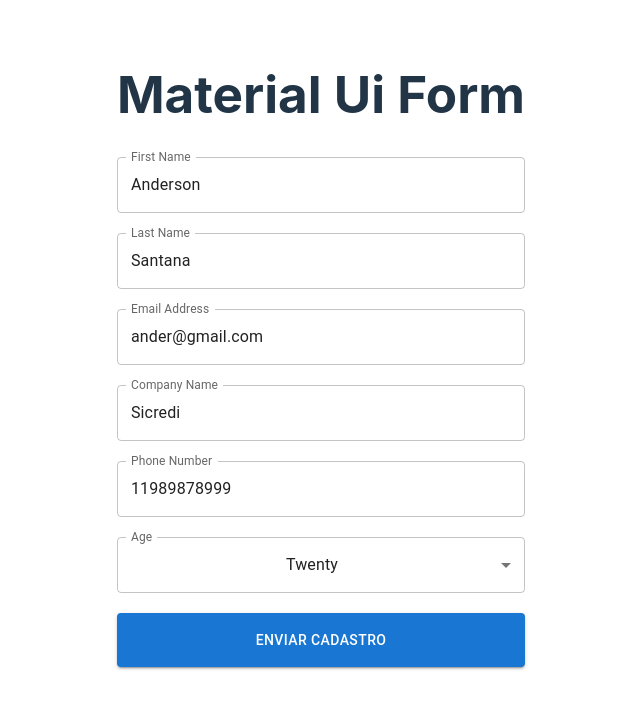
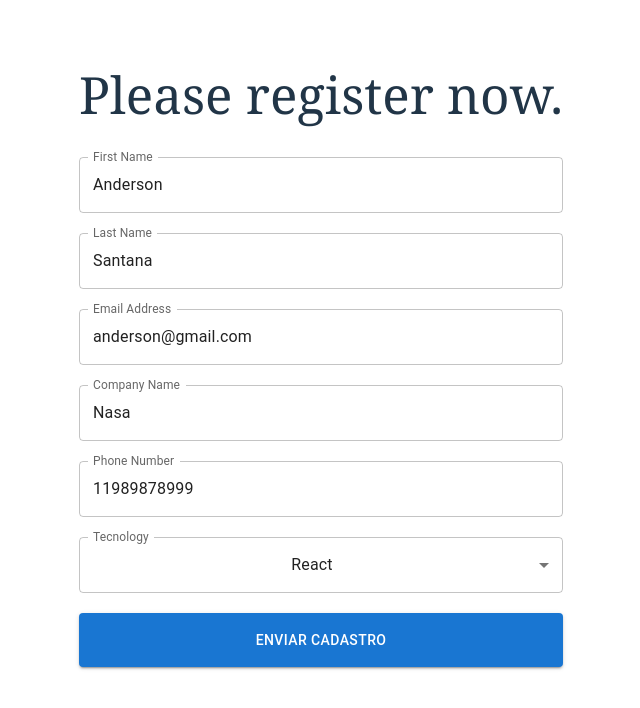
Before and after one commit to ander0308/react-hook-form, a React (Vite) app: page / in a window 1280 px wide. Shown: the top 708 px of the page, without its empty margins (319-959 px from the left). Built offline with nearby package versions, Linux system fonts and the light colour scheme; data requests are answered from the project's data file.

Commit message:
refactor: change age for tecnology variable

```diff
--- a/db.json
+++ b/db.json
@@ -5,9 +5,9 @@
   "user": {
     "firstName": "Anderson",
     "lastName": "Santana",
-    "email": "ander@gmail.com",
-    "company": "Sicredi",
+    "email": "anderson@gmail.com",
+    "company": "Nasa",
     "phone": "11989878999",
-    "age": 20
+    "age": "react"
   }
 }
--- a/src/components/MaterialUiForm.tsx
+++ b/src/components/MaterialUiForm.tsx
@@ -28,7 +28,7 @@ const schema = z.object({
     .string()
     .min(1, "O campo é obrigatório")
     .max(13, "Limite de 13 digitos"),
-  age: z.number().min(1, "O campo é obrigatório"),
+  tecnology: z.string().min(1, "O campo é obrigatório"),
 });
 
 export const MaterialUiForm = () => {
@@ -40,7 +40,7 @@ export const MaterialUiForm = () => {
     email: userCtx.email,
     company: userCtx.company,
     phone: userCtx.phone,
-    age: userCtx.age,
+    tecnology: userCtx.tecnology,
   };
 
   const [data, setData] = React.useState("");
@@ -55,7 +55,7 @@ export const MaterialUiForm = () => {
     setValue,
     // register,
     reset,
-    formState: { isSubmitSuccessful, errors },
+    formState: { isSubmitSuccessful, errors, isValid, isSubmitting },
   } = form;
 
   const onSubmit = (values: TFormValues) => {
@@ -68,12 +68,12 @@ export const MaterialUiForm = () => {
   };
 
   React.useEffect(() => {
-    setValue("firstName", userCtx.firstName);
-    setValue("lastName", userCtx.lastName);
-    setValue("email", userCtx.email);
-    setValue("company", userCtx.company);
-    setValue("phone", userCtx.phone);
-    setValue("age", userCtx.age);
+    setValue("firstName", userCtx.firstName, { shouldValidate: true });
+    setValue("lastName", userCtx.lastName, { shouldValidate: true });
+    setValue("email", userCtx.email, { shouldValidate: true });
+    setValue("company", userCtx.company, { shouldValidate: true });
+    setValue("phone", userCtx.phone, { shouldValidate: true });
+    setValue("tecnology", userCtx.tecnology, { shouldValidate: true });
   }, [userCtx]);
 
   React.useEffect(() => {
@@ -84,7 +84,7 @@ export const MaterialUiForm = () => {
 
   return (
     <div>
-      <h1>Material Ui Form</h1>
+      <h1>Please register now.</h1>
       <form onSubmit={handleSubmit(onSubmit)}>
         {/* <TextField
           {...register("firstName")}
@@ -183,21 +183,21 @@ export const MaterialUiForm = () => {
 
         <Controller
           control={control}
-          name="age"
+          name="tecnology"
           render={({ field, fieldState }) => (
             <FormControl fullWidth>
-              <InputLabel id="age-select-label">Age</InputLabel>
+              <InputLabel id="age-select-label">Tecnology</InputLabel>
               <Select
                 {...field}
                 value={field.value}
                 labelId="age-select-label"
                 id="age-select-label"
-                label="Age"
+                label="Tecnology"
                 error={!!fieldState.error}
               >
-                <MenuItem value={10}>Ten</MenuItem>
-                <MenuItem value={20}>Twenty</MenuItem>
-                <MenuItem value={30}>Thirty</MenuItem>
+                <MenuItem value="react">React</MenuItem>
+                <MenuItem value="java">Java</MenuItem>
+                <MenuItem value="php">Php</MenuItem>
               </Select>
               {!!fieldState.error && (
                 <FormHelperText style={{ color: "#d32f2f" }}>
@@ -208,7 +208,11 @@ export const MaterialUiForm = () => {
           )}
         ></Controller>
 
-        <Button variant="contained" type="submit">
+        <Button
+          variant="contained"
+          type="submit"
+          disabled={!isValid || isSubmitting}
+        >
           Enviar Cadastro
         </Button>
       </form>
--- a/src/context/UserContext.tsx
+++ b/src/context/UserContext.tsx
@@ -8,7 +8,7 @@ const userContextValues = {
   email: "",
   company: "",
   phone: "",
-  age: 0,
+  tecnology: "",
 };
 
 export const UserContext = React.createContext<TFormValues>(userContextValues);
@@ -25,7 +25,7 @@ export const UserProvider = ({ children }: TUserProvider) => {
     email: data?.email || "",
     company: data?.company || "",
     phone: data?.phone || "",
-    age: data?.age || 20,
+    tecnology: data?.age || "",
   };
 
   return <UserContext.Provider value={values}>{children}</UserContext.Provider>;
--- a/src/index.css
+++ b/src/index.css
@@ -33,6 +33,8 @@ body {
 h1 {
   font-size: 3.2em;
   line-height: 1.1;
+  font-weight: 400;
+  font-family: Georgia, 'Times New Roman', Times, serif;
 }
 
 button {
```
